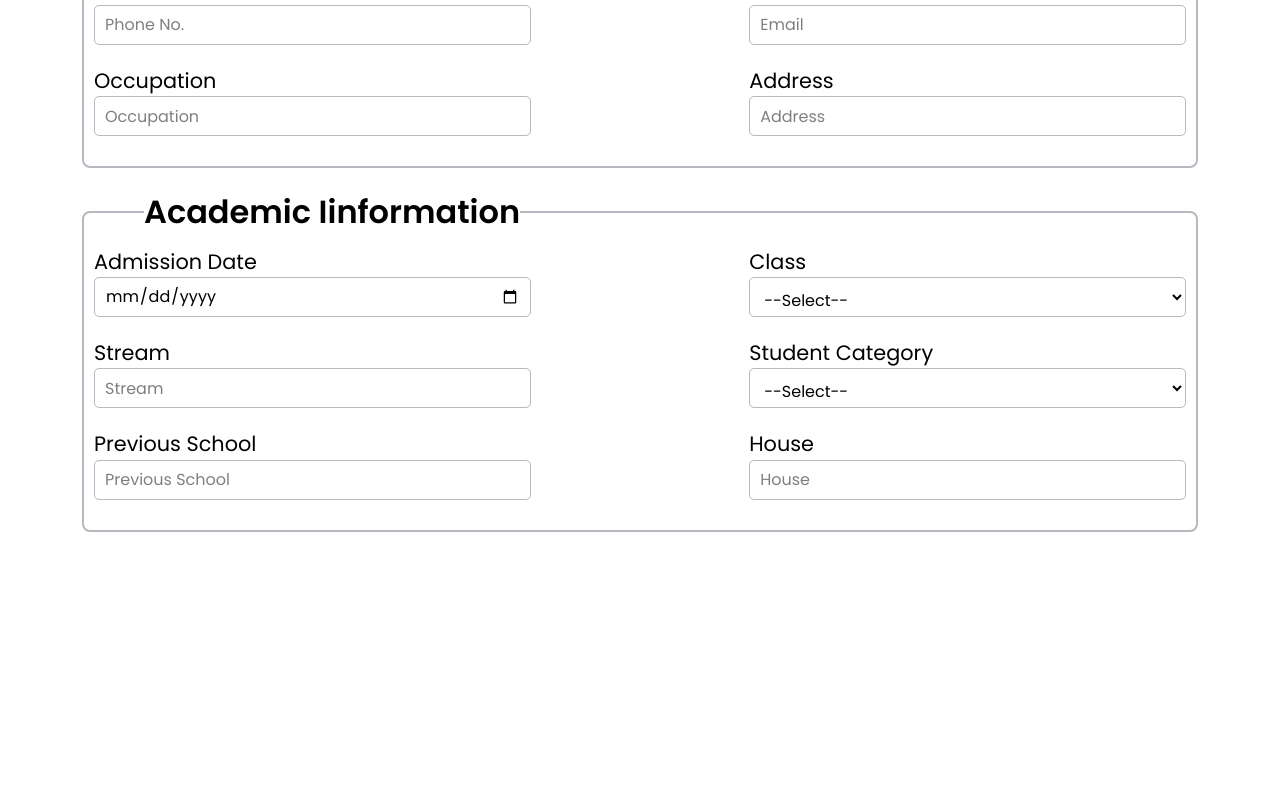
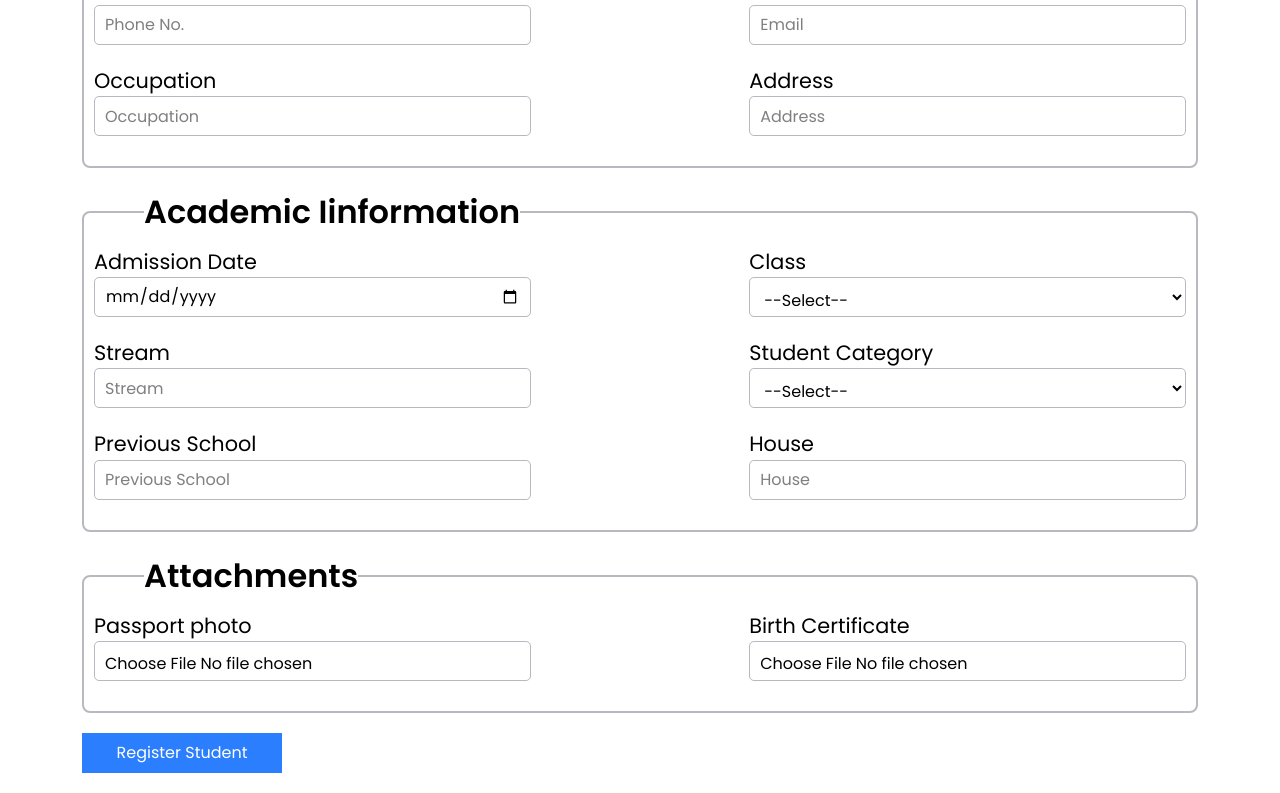
Before and after one commit to Kijjambu-joseph/SMS, a React (Vite) app: page /student/Reg in a window 1280 px wide. Shown: the part 1105-1898 px from the top of the page. Before the commit the page ends 1677 px from the top, so only its background shows below. Built offline with nearby package versions, Linux system fonts and the light colour scheme.

Commit message:
first commit from pascal

```diff
--- a/src/App.jsx
+++ b/src/App.jsx
@@ -5,6 +5,7 @@ import Libriarian from "./dashboards/librarian/LibrarianDashboard";
 import LoginForm from "/src/auth/Login.jsx"
 import StudentRegistration from '/src/auth/StudentRegistration.jsx'
 import TeacherRegistration from "/src/auth/TeacherRegistration.jsx"
+import ParentDashboard from "/src/dashboards/parent/ParentDashboard.jsx"
 
 
 function App() {
@@ -19,6 +20,7 @@ function App() {
           <Route path="/login" element={< LoginForm />} />
           <Route path="/student/Reg" element={<StudentRegistration />} />
           <Route path="/teachers/Reg" element={<TeacherRegistration />} />
+          <Route path="/parent" element={<ParentDashboard />}/>
       </Routes>
   </BrowserRouter>
 
--- a/src/auth/StudentRegistration.jsx
+++ b/src/auth/StudentRegistration.jsx
@@ -1,7 +1,11 @@
 import React from "react";
+// import React, { useState } from "react";
 // import { Link } from "react-router-dom";
 
 function StudentRegistration(){
+
+    // const [formData, setFormData] = useState({})
+
     return(
         <div className="Student-reg">
             <form action="Post" className="student-reg-content">
@@ -253,7 +257,29 @@ function StudentRegistration(){
                     </div>
                 </fieldset>
 
+                <fieldset>
+                    <legend>Attachments</legend>
+                    <div className="bio-infor-container">
+                        <div className="bio-content">
 
+                            <div className="input-container">
+                                <label htmlFor="passport">Passport photo</label>
+                                <input type="file" accept="image/*" id="passport" required  />
+                                <p></p>
+                            </div>
+
+                            <div className="input-container">
+                                <label htmlFor="Birth-cert">Birth Certificate</label>
+                                <input type="file" accept=".pdf" id="Birth-cert" required  />
+                                <p></p>
+                            </div>
+
+                        </div>
+
+                    </div>
+                </fieldset>
+
+                <button className="bg-blue-500 px-4 w-50 h-10 text-white">Register Student</button>
             </form>
         </div>
     );
--- /dev/null
+++ b/src/dashboards/parent/ParentDashboard.jsx
@@ -0,0 +1,13 @@
+import React from "react";
+
+import Sidebar from "./sidebar.jsx";
+
+function ParentDashboard() {
+    return(
+        <div className="w-full h-auto p-8 bg-gray-100">
+            <Sidebar />
+        </div>
+    );
+}
+
+export default ParentDashboard;
--- /dev/null
+++ b/src/dashboards/parent/sidebar.jsx
@@ -0,0 +1,9 @@
+import React from "react";
+
+function Sidebar(){
+    return(
+        <div className="w-20/100 h-screen bg-blue-500">
+
+        </div>
+    );
+}export default Sidebar;
```
Also changed, not shown: src/dashboards/parent/body.jsx (added), src/dashboards/parent/header.jsx (added).
